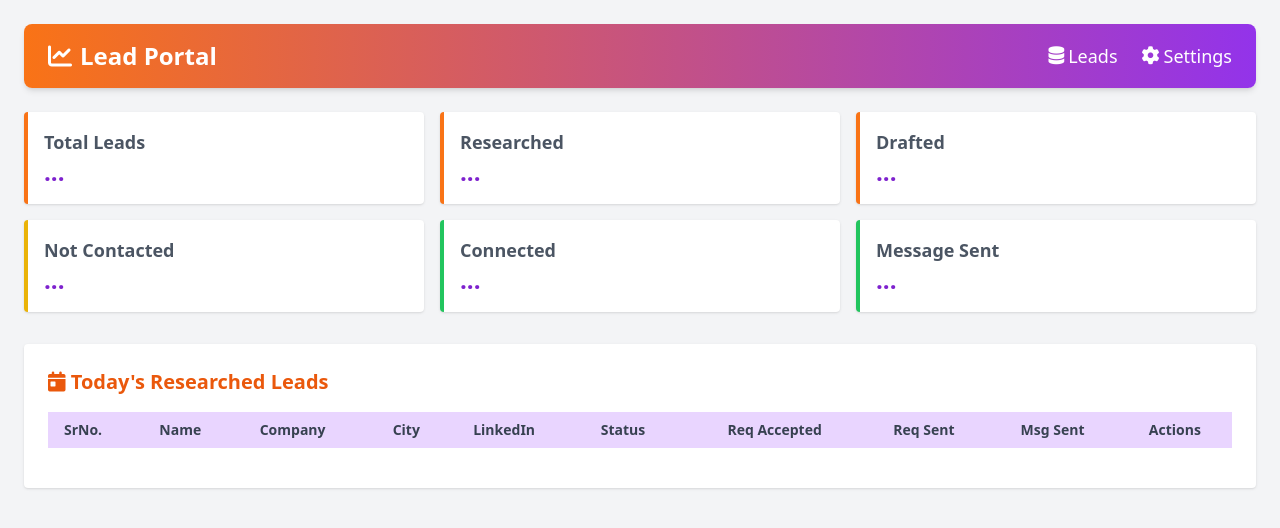
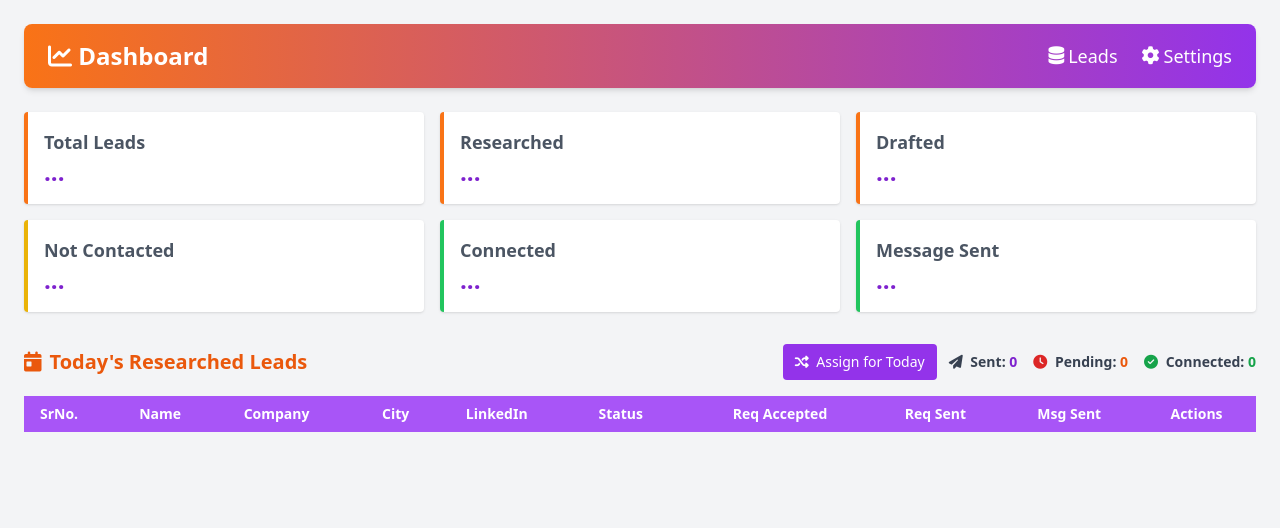
Before and after one commit to mr-unknown-404/cyberleadv2, a website: page public/index.html in a window 1280 px wide. Drawn offline with nearby package versions, Linux system fonts and the light colour scheme; no server answers.

Commit message:
Update index.html

```diff
--- a/public/index.html
+++ b/public/index.html
@@ -17,8 +17,8 @@
     <nav
         class="bg-gradient-to-r from-orange-500 to-purple-600 text-white shadow-md rounded-lg mb-6 px-6 py-4 flex items-center justify-between">
         <div class="flex items-center gap-2 text-2xl font-bold">
-            <i class="fas fa-chart-line"></i>
-            <span>Lead Portal</span>
+            <a href="/index.html" ><i class="fas fa-chart-line"></i>
+            <span>Dashboard</span></a>
         </div>
         <div class="flex items-center gap-6 text-lg">
             <a href="/leads.html" class="flex items-center gap-1 ">
@@ -101,12 +101,25 @@
 
 
     <!-- Today's Leads Table -->
-    <div class="bg-white p-6 rounded shadow mb-6">
-        <h2 class="text-xl font-bold mb-4 text-orange-600"><i class="fas fa-calendar-day"></i> Today's Researched Leads
-        </h2>
+    <div class="flex justify-between items-center mb-4">
+  <h2 class="text-xl font-bold text-orange-600 flex items-center gap-2">
+    <i class="fas fa-calendar-day "></i> Today's Researched Leads
+  </h2>
+  <div class="flex gap-3">
+    <button onclick="assignTodaysLeads()" class="bg-purple-600 text-white px-3 py-2 rounded hover:bg-purple-700 text-sm">
+      <i class="fas fa-random mr-1"></i> Assign for Today
+    </button>
+    <div class="flex gap-4 text-sm text-gray-700 font-semibold items-center">
+      <div><i class="fas fa-paper-plane text-grey-600 mr-1"></i> Sent: <span id="countSent" class="text-purple-700">0</span></div>
+      <div><i class="fas fa-clock text-red-600 mr-1"></i>  Pending: <span id="countPending" class="text-orange-600">0</span></div>
+      <div><i class="fas fa-check-circle text-green-600 mr-1"></i> Connected: <span id="countConnected" class="text-green-600">0</span></div>
+    </div>
+  </div>
+</div>
+
         <div class="overflow-x-auto">
-            <table class="min-w-full divide-y divide-gray-200 text-sm">
-                <thead class="bg-purple-200 text-gray-700">
+            <table class="min-w-full divide-y divide-gray-400 text-sm">
+                <thead class="bg-purple-500 text-white">
                     <tr>
                         <th class="px-4 py-2 font-semibold text-left">SrNo.</th>
                         <th class="px-4 py-2 font-semibold text-left">Name</th>
@@ -120,7 +133,7 @@
                         <th class="px-4 py-2 font-semibold text-center">Actions</th>
                     </tr>
                 </thead>
-                <tbody id="todaysLeadsTable" class="divide-y divide-gray-100 bg-white">
+                <tbody id="todaysLeadsTable" class="divide-y divide-gray-200 bg-white">
                     <!-- JS will populate rows here -->
                 </tbody>
             </table>
```
